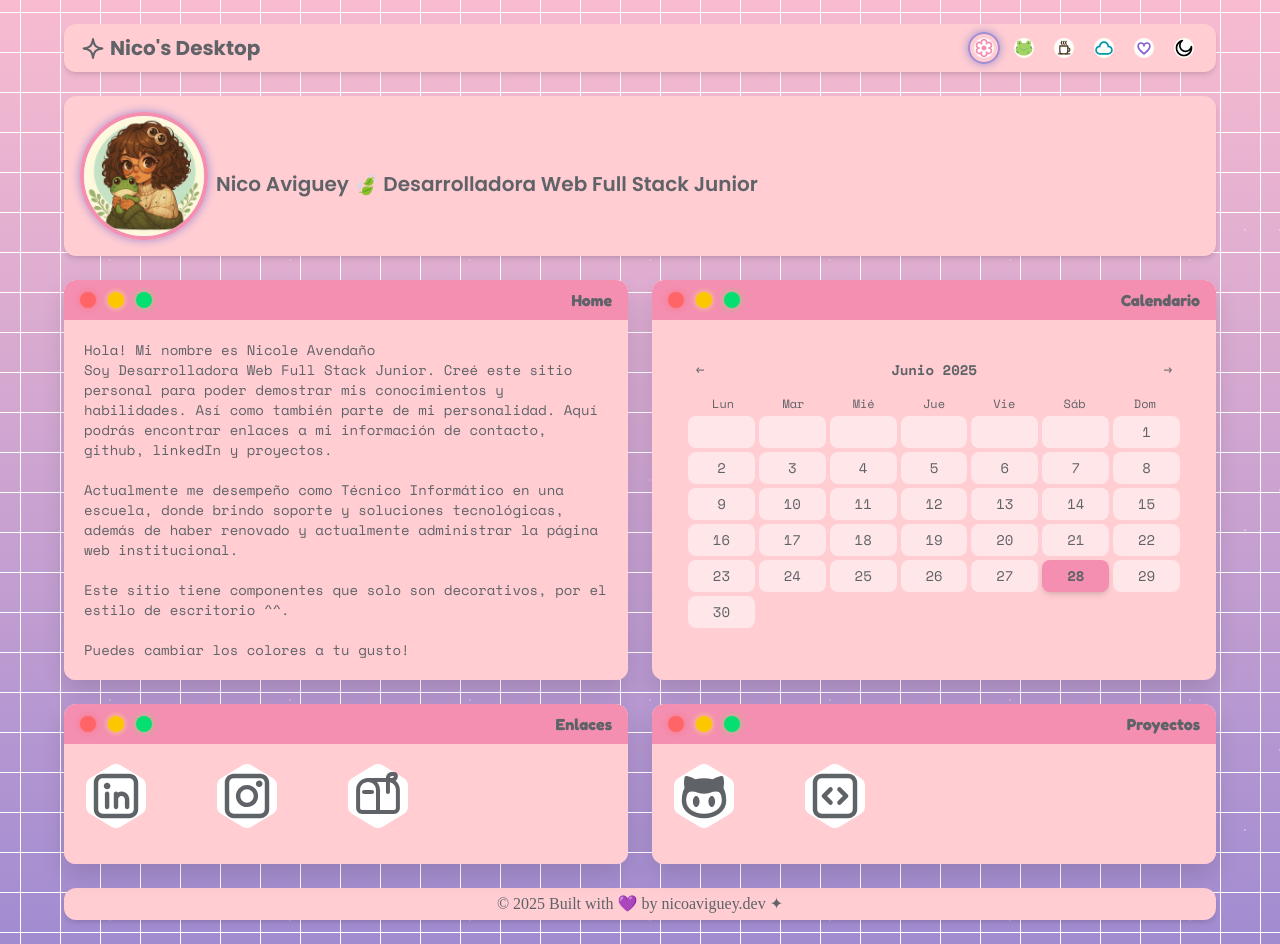
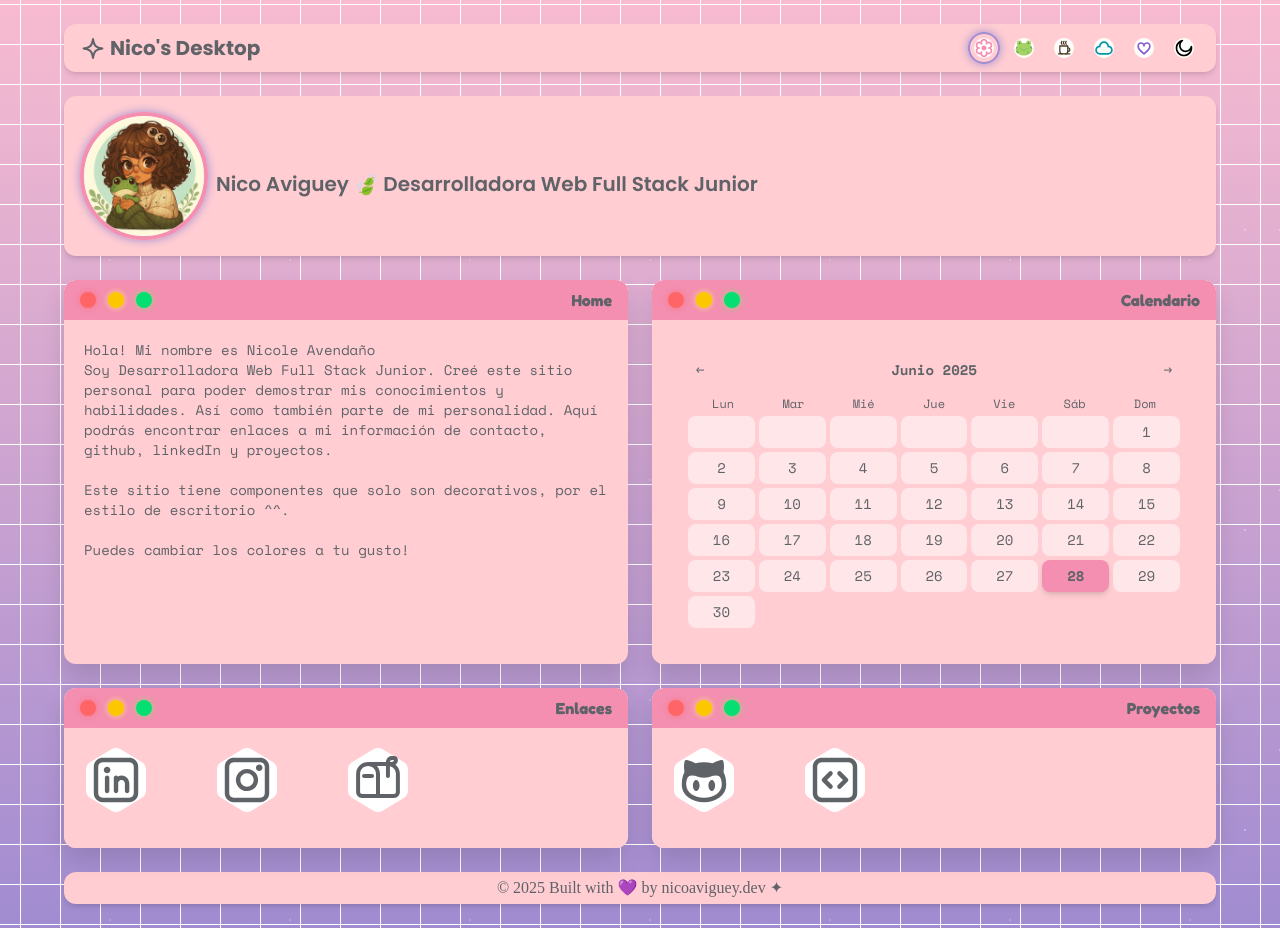
Before and after one commit to nicoaviguey/nicoaviguey-dev, a React (Vite) app: page / in a window 1280 px wide. Built offline with nearby package versions, Linux system fonts and the light colour scheme; a web font is replaced by a local one.

Commit message:
Actualización texto en home

```diff
--- a/src/components/Home.jsx
+++ b/src/components/Home.jsx
@@ -17,9 +17,6 @@
                 parte de mi personalidad.
                 Aquí podrás encontrar enlaces a mi información de
                 contacto, github, linkedIn y proyectos. <br /><br />
-                Actualmente me desempeño como Técnico Informático en una escuela,
-                donde brindo soporte y soluciones tecnológicas,
-                además de haber renovado y actualmente administrar la página web institucional. <br /><br />
                 Este sitio tiene componentes que solo son decorativos,
                 por el estilo de escritorio ^^. <br /><br />
                 Puedes cambiar los colores a tu gusto!
```
